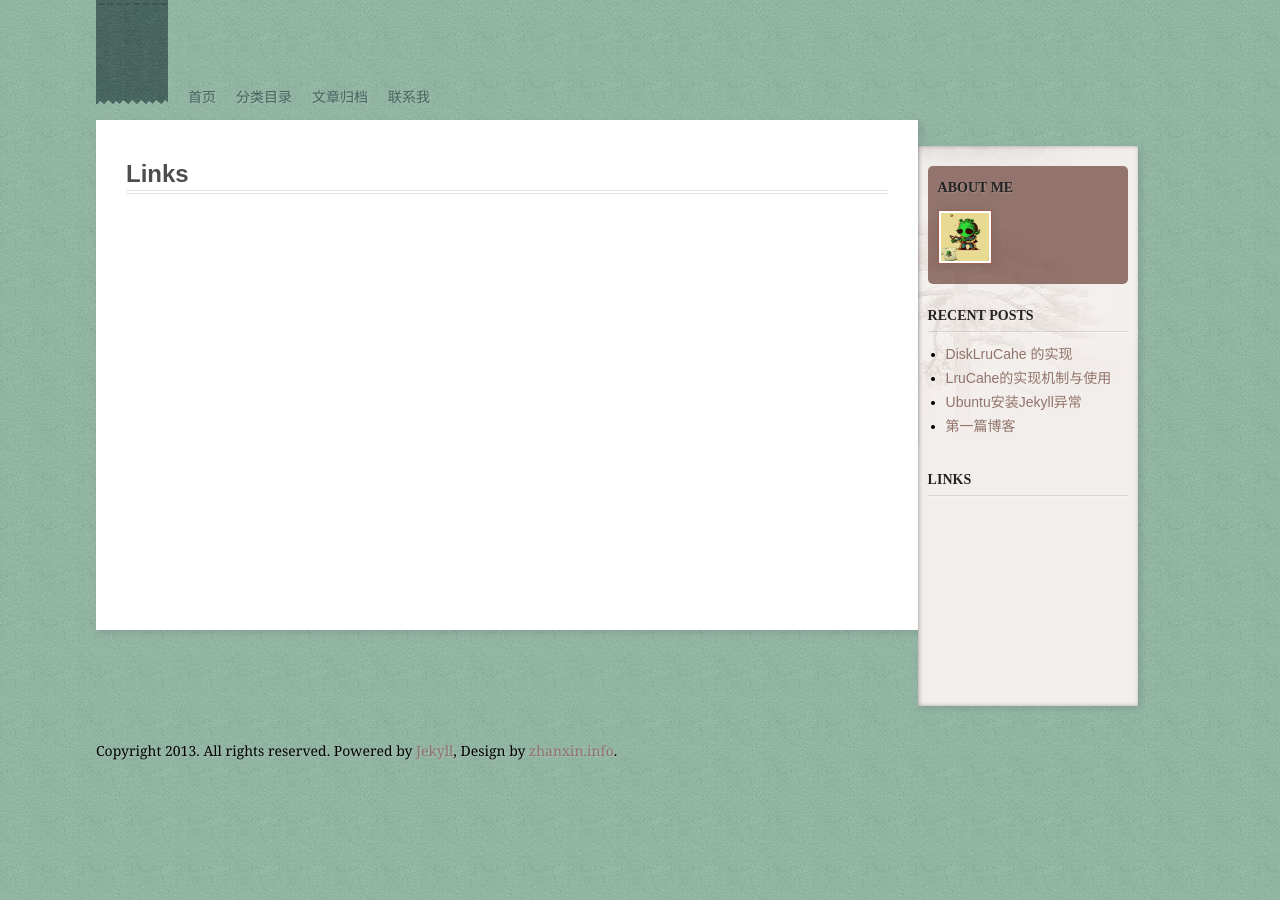
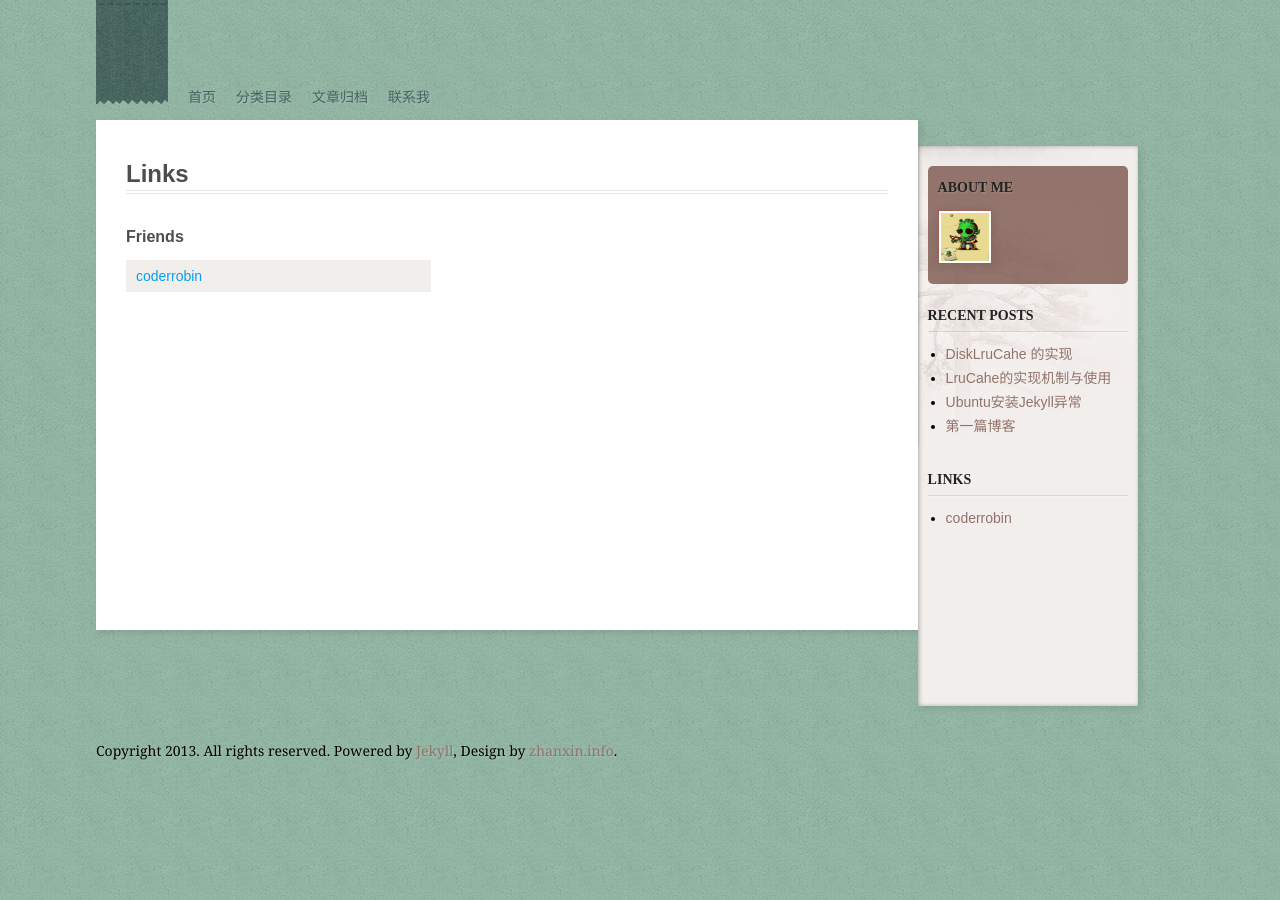
Before and after one commit to rainstops/rainstops.github.io, a Jekyll site: the page built from links.html, in a window 1280 px wide. Built offline with Jekyll 4.4.1, drawn with Linux system fonts in a browser that asks for light colours; nearby versions of some CDN libraries; some web fonts are replaced; Markdown is read by kramdown in place of the engine named in the settings; comment, search, counter and statistics services are not loaded.

Commit message:
[Modify] add friend link.

```diff
--- a/_config.yml
+++ b/_config.yml
@@ -67,8 +67,8 @@ author:
 
 #Follow me, you can choose your icon by http://fortawesome.github.io/Font-Awesome/icons/#brand
 follow:
-  - class: icon-rss
-    url: /atom.xml
+    #  - class: icon-rss
+    #url: /atom.xml
   - class: icon-weibo
     url: http://weibo.com/
   - class: icon-facebook
@@ -79,6 +79,12 @@ follow:
     url: http://twitter.com/
   - class: icon-google-plus
     url: https://plus.google.com/
+
+customLinks:
+  - item:
+    - text: coderrobin
+      url: http://www.coderrobin.com/
+    message: Friends
 
 disqus:
     id: rainstops
```
